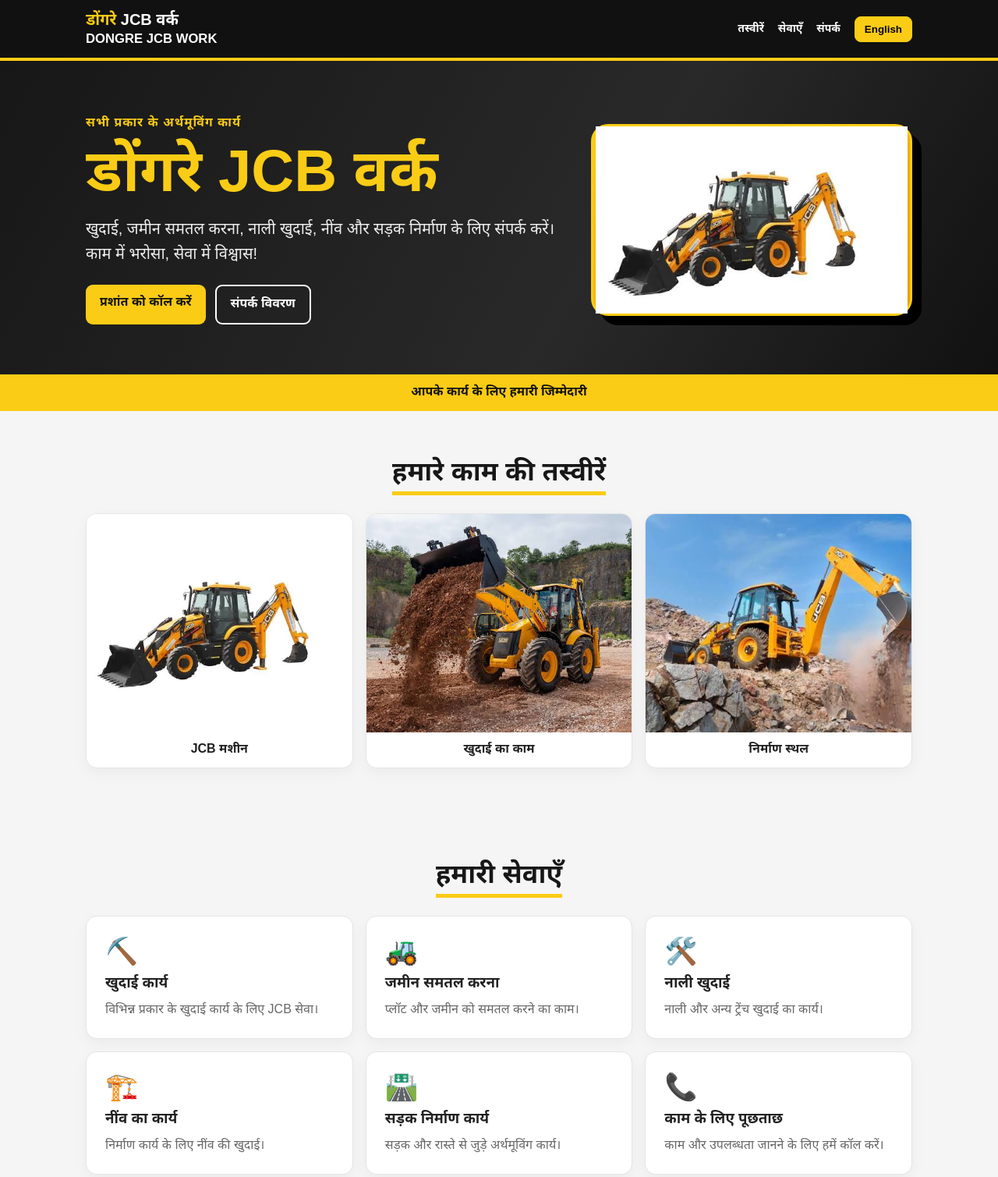
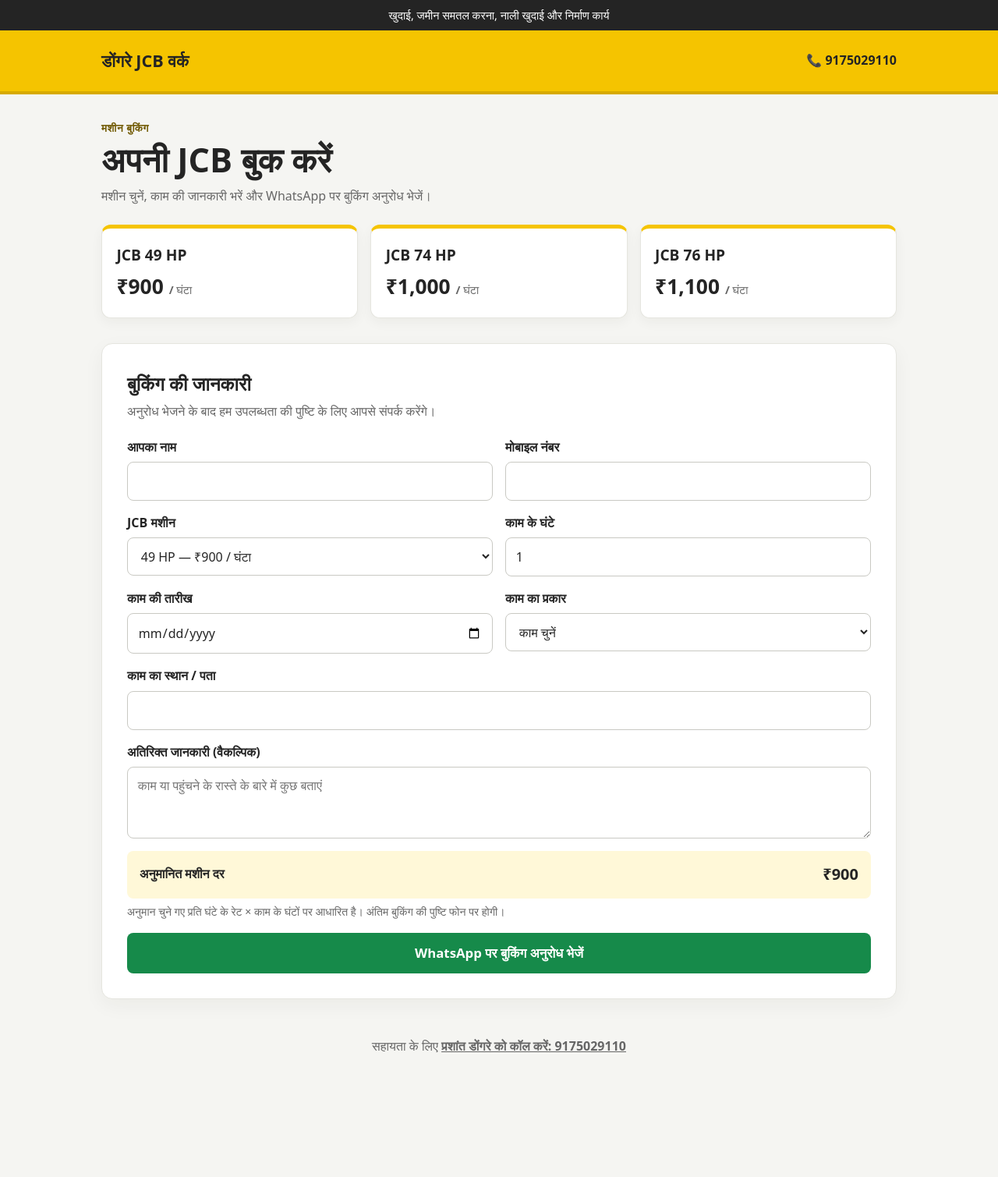
Before and after one commit to akkydongre-oss/dongre-jcb-work, a plain HTML site: page bhima_jcb_work_website.html in a window 1280 px wide. Shown: the top 1509 px of the page at 78% size. After the commit the page ends 1387 px from the top, so only its background shows below. Drawn offline with Linux system fonts and the light colour scheme.

Commit message:
Add JCB booking page
Co-authored-by: Copilot <223556219+Copilot@users.noreply.github.com>

```diff
--- a/bhima_jcb_work_website.html
+++ b/bhima_jcb_work_website.html
@@ -3,88 +3,339 @@
 <head>
   <meta charset="utf-8">
   <meta name="viewport" content="width=device-width, initial-scale=1">
-<meta name="theme-color" content="#facc15">
-<meta name="description" content="डोंगरे JCB वर्क — खुदाई, जमीन समतल करना, नाली खुदाई, नींव और सड़क निर्माण कार्य।">
-<title>डोंगरे JCB वर्क | Dongre JCB Work</title>
+  <meta name="theme-color" content="#f5c400">
+  <meta name="description" content="डोंगरे JCB वर्क की मशीन बुक करें। 49 HP, 74 HP और 76 HP JCB की प्रति घंटे की दरें देखें।">
+  <title>JCB बुकिंग और रेट | डोंगरे JCB वर्क</title>
   <style>
-:root{--yellow:#facc15;--black:#111;--ink:#202020;--muted:#666;--paper:#fff}
-*{box-sizing:border-box}html{scroll-behavior:smooth}body{margin:0;font-family:Arial,"Noto Sans Devanagari",sans-serif;color:var(--ink);background:#f5f5f5}
-header{background:var(--black);color:white;position:sticky;top:0;z-index:5;border-bottom:4px solid var(--yellow)}
-.nav{max-width:1100px;margin:auto;padding:14px 20px;display:flex;align-items:center;justify-content:space-between;gap:16px}
-.brand{font-weight:900;font-size:20px;line-height:1.15}.brand span{color:var(--yellow)}
-nav{display:flex;gap:18px;align-items:center;flex-wrap:wrap}nav a{color:white;text-decoration:none;font-weight:700;font-size:14px}
-.lang{border:1px solid var(--yellow);background:var(--yellow);padding:8px 12px;border-radius:8px;font-weight:800;cursor:pointer}
-.hero{background:linear-gradient(120deg,#171717 0%,#292929 60%,#111 100%);color:white;overflow:hidden}
-.hero-inner{max-width:1100px;margin:auto;padding:70px 20px 64px;display:grid;grid-template-columns:1.2fr .8fr;gap:30px;align-items:center}
-.kicker{color:var(--yellow);font-weight:900;letter-spacing:1px;text-transform:uppercase}
-h1{font-size:clamp(42px,7vw,76px);line-height:1;margin:12px 0;color:var(--yellow)}
-.hero p{font-size:20px;line-height:1.6;max-width:620px;color:#eee}
-.machine{min-height:240px;border:3px solid var(--yellow);border-radius:22px;background:linear-gradient(145deg,#facc15,#e99b00);display:flex;align-items:center;justify-content:center;color:#151515;font-size:100px;box-shadow:12px 12px 0 #000}
-.machine img{width:100%;height:240px;object-fit:contain;display:block}
-.actions{display:flex;gap:12px;flex-wrap:wrap;margin-top:24px}.btn{display:inline-block;padding:13px 18px;border-radius:9px;text-decoration:none;font-weight:900}.primary{background:var(--yellow);color:#111}.outline{border:2px solid white;color:white}
-.strip{background:var(--yellow);color:#111;text-align:center;padding:13px 15px;font-weight:900}
-section{max-width:1100px;margin:auto;padding:58px 20px}.section-title{text-align:center;margin:0 0 28px;font-size:34px;color:#171717}.section-title span{border-bottom:5px solid var(--yellow);padding-bottom:7px}
-.gallery-grid{display:grid;grid-template-columns:repeat(3,1fr);gap:16px}.gallery-grid figure{margin:0;overflow:hidden;border-radius:14px;background:white;border:1px solid #e5e5e5;box-shadow:0 6px 18px #0000000b}.gallery-grid img{width:100%;height:280px;object-fit:cover;display:block}.gallery-grid figure:first-child img{object-fit:contain;background:#fff}
-.gallery-grid figcaption{padding:12px 14px;font-weight:800;text-align:center}
-.cards{display:grid;grid-template-columns:repeat(3,1fr);gap:16px}.card{background:white;border-radius:14px;padding:24px;border:1px solid #e5e5e5;box-shadow:0 6px 18px #0000000b}.ico{font-size:34px}.card h3{margin:10px 0 8px}.card p{margin:0;color:var(--muted);line-height:1.55}
-.contact-wrap{background:#171717;color:white}.contact-wrap section{padding-top:55px;padding-bottom:55px}.contact-wrap .section-title{color:white}
-.people{display:grid;grid-template-columns:1fr 1fr;gap:16px}.person{background:#252525;border:1px solid #444;border-left:5px solid var(--yellow);border-radius:12px;padding:22px}.person h3{margin:0 0 8px;color:var(--yellow);font-size:22px}.number{font-size:24px;font-weight:900;letter-spacing:.5px;color:white;text-decoration:none;display:block;margin:8px 0 14px}
-.person-layout{display:flex;align-items:center;gap:18px}.contact-photo,.contact-photo-placeholder{width:110px;height:110px;border-radius:50%;object-fit:cover;border:4px solid var(--yellow);flex:0 0 auto}.contact-photo-placeholder{display:flex;align-items:center;justify-content:center;background:#111;color:var(--yellow);font-size:38px;font-weight:900}.contact-details{min-width:0}
-.small-btn{display:inline-block;background:var(--yellow);color:#111;padding:10px 14px;border-radius:8px;text-decoration:none;font-weight:900;margin-right:7px}
-footer{background:#090909;color:#bbb;text-align:center;padding:22px;font-size:14px}footer strong{color:var(--yellow)}
-@media(max-width:760px){.hero-inner{grid-template-columns:1fr;padding-top:48px}.machine{min-height:150px;font-size:72px}.machine img{height:220px}.cards{grid-template-columns:1fr 1fr}.gallery-grid{grid-template-columns:1fr 1fr}.people{grid-template-columns:1fr}nav{gap:10px}nav a{font-size:12px}.brand{font-size:17px}}
-@media(max-width:480px){.cards{grid-template-columns:1fr}.gallery-grid{grid-template-columns:1fr}.gallery-grid img{height:240px}.person-layout{align-items:flex-start}.contact-photo,.contact-photo-placeholder{width:82px;height:82px}.nav{align-items:flex-start;flex-wrap:wrap}.hero p{font-size:17px}.number{font-size:21px}}
+    :root {
+      color-scheme: light;
+      --ink: #242424;
+      --muted: #666;
+      --yellow: #f5c400;
+      --yellow-dark: #d7aa00;
+      --paper: #fff;
+      --surface: #f5f5f2;
+      --line: #e5e5df;
+      --green: #168a4a;
+    }
+
+    * { box-sizing: border-box; }
+
+    body {
+      margin: 0;
+      color: var(--ink);
+      background: var(--surface);
+      font-family: "Nirmala UI", "Mangal", system-ui, sans-serif;
+      line-height: 1.6;
+    }
+
+    a { color: inherit; }
+
+    .topbar {
+      background: var(--ink);
+      color: var(--paper);
+      font-size: .9rem;
+      text-align: center;
+      padding: .5rem 1rem;
+    }
+
+    header {
+      background: var(--yellow);
+      border-bottom: 4px solid var(--yellow-dark);
+    }
+
+    .header-inner, main, footer {
+      width: min(100% - 2rem, 1020px);
+      margin-inline: auto;
+    }
+
+    .header-inner {
+      min-height: 78px;
+      display: flex;
+      align-items: center;
+      justify-content: space-between;
+      gap: 1rem;
+    }
+
+    .brand {
+      font-size: 1.35rem;
+      font-weight: 850;
+      text-decoration: none;
+    }
+
+    .header-call {
+      font-weight: 750;
+      text-decoration: none;
+    }
+
+    main { padding-block: 2rem 3rem; }
+
+    .intro { margin-bottom: 1.5rem; }
+
+    .eyebrow {
+      color: #705900;
+      font-size: .85rem;
+      font-weight: 800;
+      letter-spacing: .04em;
+      text-transform: uppercase;
+    }
+
+    h1 {
+      margin: .25rem 0;
+      font-size: clamp(1.8rem, 5vw, 2.7rem);
+      line-height: 1.2;
+    }
+
+    .intro p { color: var(--muted); margin: .5rem 0 0; }
+
+    .rates {
+      display: grid;
+      grid-template-columns: repeat(3, minmax(0, 1fr));
+      gap: 1rem;
+      margin: 1.5rem 0 2rem;
+    }
+
+    .rate-card {
+      background: var(--paper);
+      border: 1px solid var(--line);
+      border-top: 5px solid var(--yellow);
+      border-radius: 12px;
+      padding: 1.15rem;
+      box-shadow: 0 5px 16px #2221110c;
+    }
+
+    .rate-card h2 { margin: 0; font-size: 1.2rem; }
+    .rate { margin-top: .25rem; font-size: 1.65rem; font-weight: 850; }
+    .rate small { color: var(--muted); font-size: .9rem; font-weight: 550; }
+
+    .booking {
+      background: var(--paper);
+      border: 1px solid var(--line);
+      border-radius: 14px;
+      padding: clamp(1rem, 4vw, 2rem);
+      box-shadow: 0 8px 26px #2221110c;
+    }
+
+    .booking h2 { margin: 0 0 .25rem; font-size: 1.5rem; }
+    .booking > p { color: var(--muted); margin: 0 0 1.25rem; }
+
+    .form-grid {
+      display: grid;
+      grid-template-columns: repeat(2, minmax(0, 1fr));
+      gap: 1rem;
+    }
+
+    .field { display: flex; flex-direction: column; gap: .35rem; }
+    .field.full { grid-column: 1 / -1; }
+    label { font-weight: 700; }
+
+    input, select, textarea {
+      width: 100%;
+      min-height: 48px;
+      border: 1px solid #c9c9c3;
+      border-radius: 8px;
+      background: #fff;
+      color: var(--ink);
+      padding: .7rem .8rem;
+      font: inherit;
+    }
+
+    textarea { min-height: 92px; resize: vertical; }
+    input:focus, select:focus, textarea:focus { outline: 3px solid #f5c40066; border-color: #9c7b00; }
+
+    .estimate {
+      grid-column: 1 / -1;
+      padding: .9rem 1rem;
+      border-radius: 8px;
+      background: #fff8d8;
+      display: flex;
+      align-items: center;
+      justify-content: space-between;
+      gap: 1rem;
+      font-weight: 750;
+    }
+
+    .estimate strong { font-size: 1.25rem; }
+    .estimate-note { grid-column: 1 / -1; color: var(--muted); font-size: .88rem; margin-top: -.6rem; }
+
+    button {
+      grid-column: 1 / -1;
+      min-height: 52px;
+      border: 0;
+      border-radius: 8px;
+      background: var(--green);
+      color: white;
+      font: inherit;
+      font-size: 1.05rem;
+      font-weight: 800;
+      cursor: pointer;
+    }
+
+    button:hover { background: #0e703b; }
+    button:focus-visible, a:focus-visible { outline: 3px solid #145c35; outline-offset: 3px; }
+
+    footer {
+      padding-block: 0 2rem;
+      color: var(--muted);
+      text-align: center;
+    }
+
+    footer a { font-weight: 750; }
+
+    @media (max-width: 640px) {
+      .rates { grid-template-columns: 1fr; gap: .7rem; }
+      .rate-card { display: flex; align-items: center; justify-content: space-between; gap: .75rem; }
+      .rate { margin: 0; white-space: nowrap; }
+      .form-grid { grid-template-columns: 1fr; }
+      .field.full, .estimate, .estimate-note, button { grid-column: 1; }
+      .header-call { font-size: .9rem; }
+    }
   </style>
 </head>
 <body>
-<header><div class="nav">
-<div class="brand"><span>डोंगरे</span> JCB वर्क<br><small>DONGRE JCB WORK</small></div>
-<nav><a href="#gallery" data-hi="तस्वीरें" data-en="Gallery">तस्वीरें</a><a href="#services" data-hi="सेवाएँ" data-en="Services">सेवाएँ</a><a href="#contact" data-hi="संपर्क" data-en="Contact">संपर्क</a><button class="lang" id="langBtn" type="button">English</button></nav>
-</div></header>
+  <div class="topbar">खुदाई, जमीन समतल करना, नाली खुदाई और निर्माण कार्य</div>
+  <header>
+    <div class="header-inner">
+      <a class="brand" href="https://akkydongre-oss.github.io/dongre-jcb-work/">डोंगरे JCB वर्क</a>
+      <a class="header-call" href="tel:9175029110">📞 9175029110</a>
+    </div>
+  </header>
+
   <main>
-<div class="hero"><div class="hero-inner">
-<div>
-<div class="kicker" data-hi="सभी प्रकार के अर्थमूविंग कार्य" data-en="All types of earthmoving work">सभी प्रकार के अर्थमूविंग कार्य</div>
-<h1 data-hi="डोंगरे JCB वर्क" data-en="Dongre JCB Work">डोंगरे JCB वर्क</h1>
-<p data-hi="खुदाई, जमीन समतल करना, नाली खुदाई, नींव और सड़क निर्माण के लिए संपर्क करें। काम में भरोसा, सेवा में विश्वास!" data-en="Contact us for excavation, land leveling, trenching, foundation work and road construction. Work with trust, service you can rely on!">खुदाई, जमीन समतल करना, नाली खुदाई, नींव और सड़क निर्माण के लिए संपर्क करें। काम में भरोसा, सेवा में विश्वास!</p>
-<div class="actions"><a class="btn primary" href="tel:9175029110" data-hi="प्रशांत को कॉल करें" data-en="Call Prashant">प्रशांत को कॉल करें</a><a class="btn outline" href="#contact" data-hi="संपर्क विवरण" data-en="Contact details">संपर्क विवरण</a></div>
+    <section class="intro" aria-labelledby="page-title">
+      <div class="eyebrow">मशीन बुकिंग</div>
+      <h1 id="page-title">अपनी JCB बुक करें</h1>
+      <p>मशीन चुनें, काम की जानकारी भरें और WhatsApp पर बुकिंग अनुरोध भेजें।</p>
+    </section>
+
+    <section class="rates" aria-label="JCB की प्रति घंटे की दरें">
+      <article class="rate-card">
+        <h2>JCB 49 HP</h2>
+        <div class="rate">₹900 <small>/ घंटा</small></div>
+      </article>
+      <article class="rate-card">
+        <h2>JCB 74 HP</h2>
+        <div class="rate">₹1,000 <small>/ घंटा</small></div>
+      </article>
+      <article class="rate-card">
+        <h2>JCB 76 HP</h2>
+        <div class="rate">₹1,100 <small>/ घंटा</small></div>
+      </article>
+    </section>
+
+    <section class="booking" aria-labelledby="booking-title">
+      <h2 id="booking-title">बुकिंग की जानकारी</h2>
+      <p>अनुरोध भेजने के बाद हम उपलब्धता की पुष्टि के लिए आपसे संपर्क करेंगे।</p>
+      <form id="booking-form">
+        <div class="form-grid">
+          <div class="field">
+            <label for="customer-name">आपका नाम</label>
+            <input id="customer-name" name="name" autocomplete="name" required>
           </div>
-<div class="machine" aria-label="JCB construction machine"><img src="jcb-machine.jpg" alt="Yellow JCB backhoe loader"></div>
-</div></div>
-<div class="strip" data-hi="आपके कार्य के लिए हमारी जिम्मेदारी" data-en="Your work, our responsibility">आपके कार्य के लिए हमारी जिम्मेदारी</div>
-<section id="gallery">
-<h2 class="section-title"><span data-hi="हमारे काम की तस्वीरें" data-en="Our Work Gallery">हमारे काम की तस्वीरें</span></h2>
-<div class="gallery-grid">
-<figure><img src="jcb-machine.jpg" alt="Yellow JCB backhoe loader"><figcaption data-hi="JCB मशीन" data-en="JCB Machine">JCB मशीन</figcaption></figure>
-<figure><img src="jcb-excavation.jpg" alt="JCB working on an excavation site"><figcaption data-hi="खुदाई का काम" data-en="Excavation Work">खुदाई का काम</figcaption></figure>
-<figure><img src="jcb-site.jpg" alt="JCB at a construction site"><figcaption data-hi="निर्माण स्थल" data-en="Construction Site">निर्माण स्थल</figcaption></figure>
+          <div class="field">
+            <label for="customer-phone">मोबाइल नंबर</label>
+            <input id="customer-phone" name="phone" type="tel" autocomplete="tel" required>
           </div>
+          <div class="field">
+            <label for="machine">JCB मशीन</label>
+            <select id="machine" name="machine" required>
+              <option value="49" data-rate="900">49 HP — ₹900 / घंटा</option>
+              <option value="74" data-rate="1000">74 HP — ₹1,000 / घंटा</option>
+              <option value="76" data-rate="1100">76 HP — ₹1,100 / घंटा</option>
+            </select>
+          </div>
+          <div class="field">
+            <label for="hours">काम के घंटे</label>
+            <input id="hours" name="hours" type="number" min="1" step="1" value="1" required>
+          </div>
+          <div class="field">
+            <label for="booking-date">काम की तारीख</label>
+            <input id="booking-date" name="date" type="date" required>
+          </div>
+          <div class="field">
+            <label for="work-type">काम का प्रकार</label>
+            <select id="work-type" name="work" required>
+              <option value="">काम चुनें</option>
+              <option>खुदाई</option>
+              <option>जमीन समतल करना</option>
+              <option>नाली / ट्रेंच खुदाई</option>
+              <option>नींव का काम</option>
+              <option>सड़क निर्माण</option>
+              <option>अन्य</option>
+            </select>
+          </div>
+          <div class="field full">
+            <label for="location">काम का स्थान / पता</label>
+            <input id="location" name="location" autocomplete="street-address" required>
+          </div>
+          <div class="field full">
+            <label for="notes">अतिरिक्त जानकारी (वैकल्पिक)</label>
+            <textarea id="notes" name="notes" placeholder="काम या पहुंचने के रास्ते के बारे में कुछ बताएं"></textarea>
+          </div>
+          <div class="estimate" aria-live="polite">
+            <span>अनुमानित मशीन दर</span>
+            <strong id="estimate-value">₹900</strong>
+          </div>
+          <div class="estimate-note">अनुमान चुने गए प्रति घंटे के रेट × काम के घंटों पर आधारित है। अंतिम बुकिंग की पुष्टि फोन पर होगी।</div>
+          <button type="submit">WhatsApp पर बुकिंग अनुरोध भेजें</button>
+        </div>
+      </form>
     </section>
-<section id="services">
-<h2 class="section-title"><span data-hi="हमारी सेवाएँ" data-en="Our Services">हमारी सेवाएँ</span></h2>
-<div class="cards">
-<article class="card"><div class="ico">⛏️</div><h3 data-hi="खुदाई कार्य" data-en="Excavation Work">खुदाई कार्य</h3><p data-hi="विभिन्न प्रकार के खुदाई कार्य के लिए JCB सेवा।" data-en="JCB services for a range of excavation requirements.">विभिन्न प्रकार के खुदाई कार्य के लिए JCB सेवा।</p></article>
-<article class="card"><div class="ico">🚜</div><h3 data-hi="जमीन समतल करना" data-en="Land Leveling">जमीन समतल करना</h3><p data-hi="प्लॉट और जमीन को समतल करने का काम।" data-en="Leveling plots and land for your project.">प्लॉट और जमीन को समतल करने का काम।</p></article>
-<article class="card"><div class="ico">🛠️</div><h3 data-hi="नाली खुदाई" data-en="Trenching">नाली खुदाई</h3><p data-hi="नाली और अन्य ट्रेंच खुदाई का कार्य।" data-en="Drain and other trench excavation work.">नाली और अन्य ट्रेंच खुदाई का कार्य।</p></article>
-<article class="card"><div class="ico">🏗️</div><h3 data-hi="नींव का कार्य" data-en="Foundation Work">नींव का कार्य</h3><p data-hi="निर्माण कार्य के लिए नींव की खुदाई।" data-en="Foundation excavation for construction projects.">निर्माण कार्य के लिए नींव की खुदाई।</p></article>
-<article class="card"><div class="ico">🛣️</div><h3 data-hi="सड़क निर्माण कार्य" data-en="Road Work">सड़क निर्माण कार्य</h3><p data-hi="सड़क और रास्ते से जुड़े अर्थमूविंग कार्य।" data-en="Earthmoving work related to roads and access ways.">सड़क और रास्ते से जुड़े अर्थमूविंग कार्य।</p></article>
-<article class="card"><div class="ico">📞</div><h3 data-hi="काम के लिए पूछताछ" data-en="Work Enquiries">काम के लिए पूछताछ</h3><p data-hi="काम और उपलब्धता जानने के लिए हमें कॉल करें।" data-en="Call us to discuss your work and availability.">काम और उपलब्धता जानने के लिए हमें कॉल करें।</p></article>
-</div></section>
-<div class="contact-wrap"><section id="contact">
-<h2 class="section-title"><span data-hi="संपर्क करें" data-en="Get in Touch">संपर्क करें</span></h2>
-<div class="people">
-<div class="person"><div class="person-layout"><div class="contact-photo-placeholder" aria-label="Prashant Dongre photo placeholder">PD</div><div class="contact-details"><h3>1. प्रशांत डोंगरे</h3><a class="number" href="tel:9175029110">9175029110</a><a class="small-btn" href="tel:9175029110" data-hi="कॉल करें" data-en="Call">कॉल करें</a><a class="small-btn" href="https://wa.me/919175029110" target="_blank" rel="noopener">WhatsApp</a></div></div></div>
-<div class="person"><div class="person-layout"><img class="contact-photo" src="akshay-dongre.jpg" alt="Akshay Dongre"><div class="contact-details"><h3>2. अक्षय डोंगरे</h3><a class="number" href="tel:7796689377">7796689377</a><a class="small-btn" href="tel:7796689377" data-hi="कॉल करें" data-en="Call">कॉल करें</a><a class="small-btn" href="https://wa.me/917796689377" target="_blank" rel="noopener">WhatsApp</a></div></div></div>
-</div></section></div>
   </main>
-<footer><strong>डोंगरे JCB वर्क | Dongre JCB Work</strong><br><span data-hi="काम में दम, सेवा में विश्वास।" data-en="Work with strength, service with trust.">काम में दम, सेवा में विश्वास।</span></footer>
+
+  <footer>
+    सहायता के लिए <a href="tel:9175029110">प्रशांत डोंगरे को कॉल करें: 9175029110</a>
+  </footer>
+
   <script>
-let english=false;
-document.getElementById('langBtn').addEventListener('click',()=>{
- english=!english;
- document.documentElement.lang=english?'en':'hi';
- document.querySelectorAll('[data-hi]').forEach(el=>el.textContent=english?el.dataset.en:el.dataset.hi);
- document.getElementById('langBtn').textContent=english?'हिंदी':'English';
+    const form = document.getElementById("booking-form");
+    const machine = document.getElementById("machine");
+    const hours = document.getElementById("hours");
+    const estimateValue = document.getElementById("estimate-value");
+    const dateInput = document.getElementById("booking-date");
+    const inr = new Intl.NumberFormat("hi-IN");
+
+    const today = new Date();
+    dateInput.min = [
+      today.getFullYear(),
+      String(today.getMonth() + 1).padStart(2, "0"),
+      String(today.getDate()).padStart(2, "0")
+    ].join("-");
+
+    function updateEstimate() {
+      const rate = Number(machine.selectedOptions[0].dataset.rate);
+      const duration = Math.max(0, Number(hours.value) || 0);
+      estimateValue.textContent = `₹${inr.format(rate * duration)}`;
+    }
+
+    machine.addEventListener("change", updateEstimate);
+    hours.addEventListener("input", updateEstimate);
+
+    form.addEventListener("submit", (event) => {
+      event.preventDefault();
+      if (!form.reportValidity()) return;
+
+      const data = new FormData(form);
+      const rate = Number(machine.selectedOptions[0].dataset.rate);
+      const duration = Number(data.get("hours"));
+      const message = [
+        "नमस्ते, मुझे JCB बुक करनी है।",
+        `नाम: ${data.get("name")}`,
+        `मोबाइल: ${data.get("phone")}`,
+        `मशीन: ${data.get("machine")} HP`,
+        `दर: ₹${inr.format(rate)} प्रति घंटा`,
+        `समय: ${duration} घंटे`,
+        `अनुमानित मशीन दर: ₹${inr.format(rate * duration)}`,
+        `तारीख: ${data.get("date")}`,
+        `काम: ${data.get("work")}`,
+        `स्थान: ${data.get("location")}`,
+        data.get("notes") ? `अतिरिक्त जानकारी: ${data.get("notes")}` : ""
+      ].filter(Boolean).join("\n");
+
+      window.open(`https://wa.me/919175029110?text=${encodeURIComponent(message)}`, "_blank", "noopener,noreferrer");
     });
+
+    updateEstimate();
   </script>
-</body></html>
+</body>
+</html>
```
Also changed, not shown: index.html (+1 -1 lines). Lines whose indentation alone changed are shown as unchanged.
